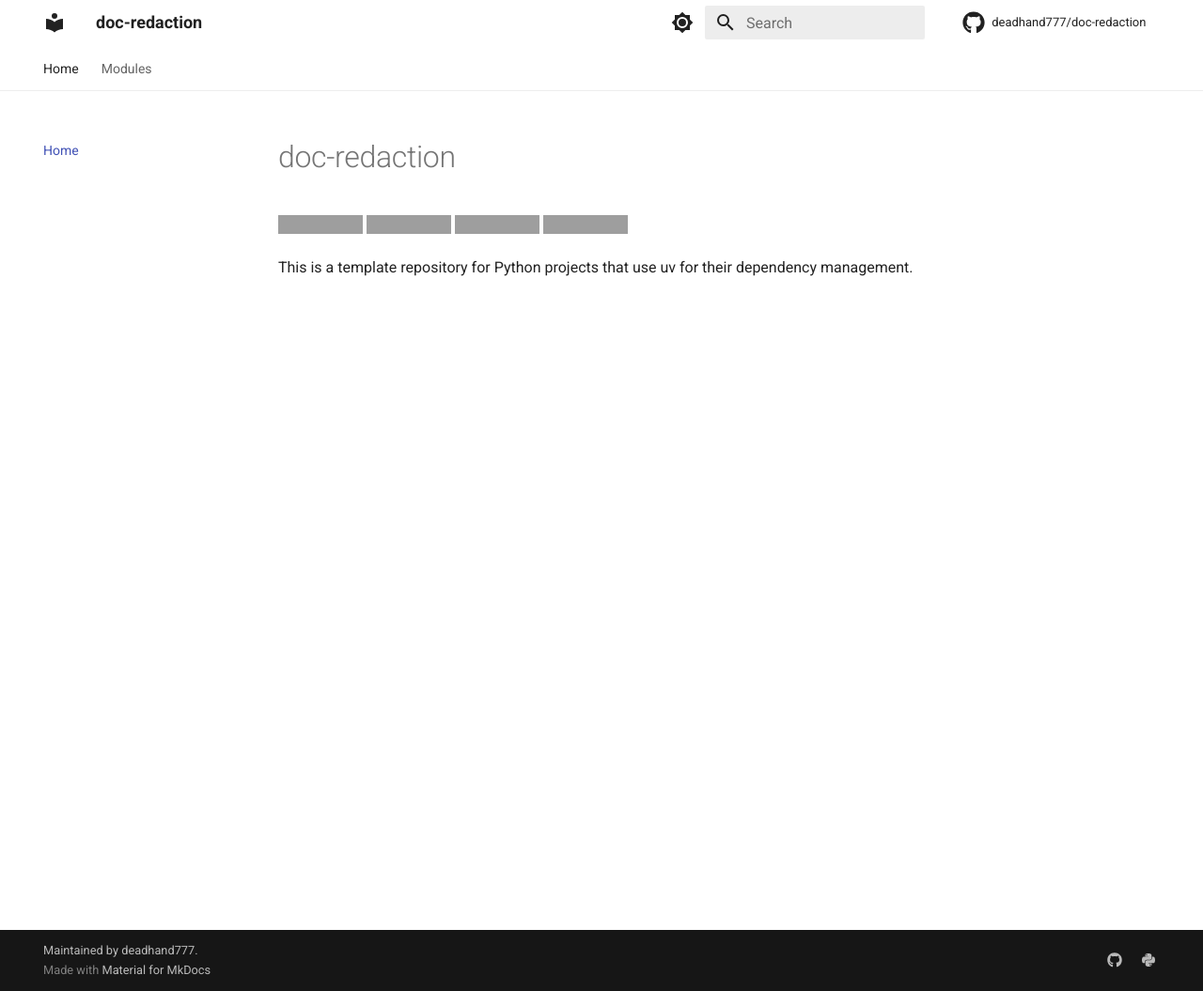
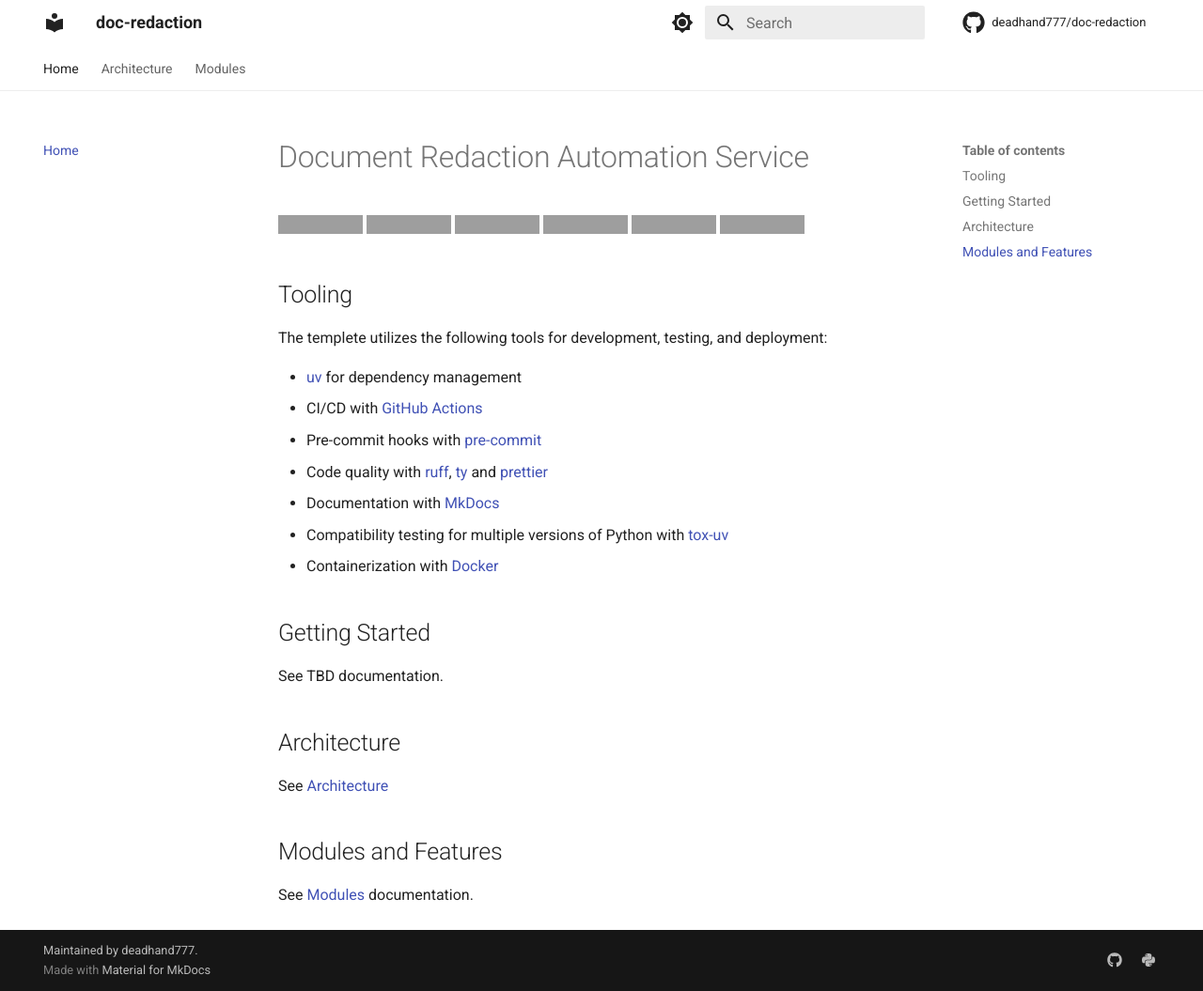
Before and after one commit to deadhand777/doc-redaction, an MkDocs documentation site: the page built from docs/index.md, in a window 1280 px wide and 1055 px high. Shown: the whole window at 94% size. Built offline with MkDocs 1.6.1 and Material for MkDocs 9.7.7, drawn with Linux system fonts in a browser that asks for light colours; comment, search, counter and statistics services are not loaded; grey boxes are pictures that could not be loaded.

```diff
--- a/docs/index.md
+++ b/docs/index.md
@@ -1,8 +1,33 @@
-# doc-redaction
+# Document Redaction Automation Service
 
-[![Release](https://img.shields.io/github/v/release/deadhand777/doc-redaction)](https://img.shields.io/github/v/release/deadhand777/doc-redaction)
-[![Build status](https://img.shields.io/github/actions/workflow/status/deadhand777/doc-redaction/main.yml?branch=main)](https://github.com/deadhand777/doc-redaction/actions/workflows/main.yml?query=branch%3Amain)
-[![Commit activity](https://img.shields.io/github/commit-activity/m/deadhand777/doc-redaction)](https://img.shields.io/github/commit-activity/m/deadhand777/doc-redaction)
-[![License](https://img.shields.io/github/license/deadhand777/doc-redaction)](https://img.shields.io/github/license/deadhand777/doc-redaction)
+![!AWS](https://img.shields.io/badge/Amazon_AWS-FF9900?style=for-the-badge&logo=amazonaws&logoColor=white)
+[![github](https://img.shields.io/badge/GitHub-deadhand777-4078c0?style=for-the-badge&logo=github)](https://github.com/deadand777)
+![!python](https://img.shields.io/badge/python-programming_language-blue?style=for-the-badge&logo=python&logoColor=white)
+![Static Badge](https://img.shields.io/badge/python-3.10_3.11_3.12_3.13-blue?style=for-the-badge&logoColor=blue&labelColor=grey)
+![Linter: Ruff](https://img.shields.io/badge/Linter-Ruff-brightgreen?style=for-the-badge&logoColor=blue&labelColor=grey)
+![Docs: MkDocs](https://img.shields.io/badge/MkDocs-526CFE?style=for-the-badge&logo=MaterialForMkDocs&logoColor=white)
 
-This is a template repository for Python projects that use uv for their dependency management.
+## Tooling
+
+The templete utilizes the following tools for development, testing, and deployment:
+
+- [uv](https://docs.astral.sh/uv/) for dependency management
+- CI/CD with [GitHub Actions](https://github.com/features/actions)
+- Pre-commit hooks with [pre-commit](https://pre-commit.com/)
+- Code quality with [ruff](https://github.com/charliermarsh/ruff), [ty](https://docs.astral.sh/ty/) and [prettier](https://prettier.io/)
+- Documentation with [MkDocs](https://www.mkdocs.org/)
+- Compatibility testing for multiple versions of Python with [tox-uv](https://github.com/tox-dev/tox-uv)
+- Containerization with [Docker](https://www.docker.com/)
+
+
+## Getting Started
+
+See TBD documentation.
+
+## Architecture
+
+See [Architecture](https://deadhand777.github.io/doc-redaction/architecture/)
+
+## Modules and Features
+
+See [Modules](https://deadhand777.github.io/doc-redaction/modules/) documentation.
--- a/mkdocs.yml
+++ b/mkdocs.yml
@@ -9,6 +9,7 @@ copyright: Maintained by <a href="https://deadhand777.com">deadhand777</a>.
 
 nav:
   - Home: index.md
+  - Architecture: architecture.md
   - Modules: modules.md
 plugins:
   - search
```
Also changed, not shown: README.md (+15 -65 lines), docs/architecture.md (added, +3 -0 lines), docs/modules.md (+1 -1 lines), pyproject.toml (+21 -8 lines), docs/assets/project_tree.png (added), 4 other files.
